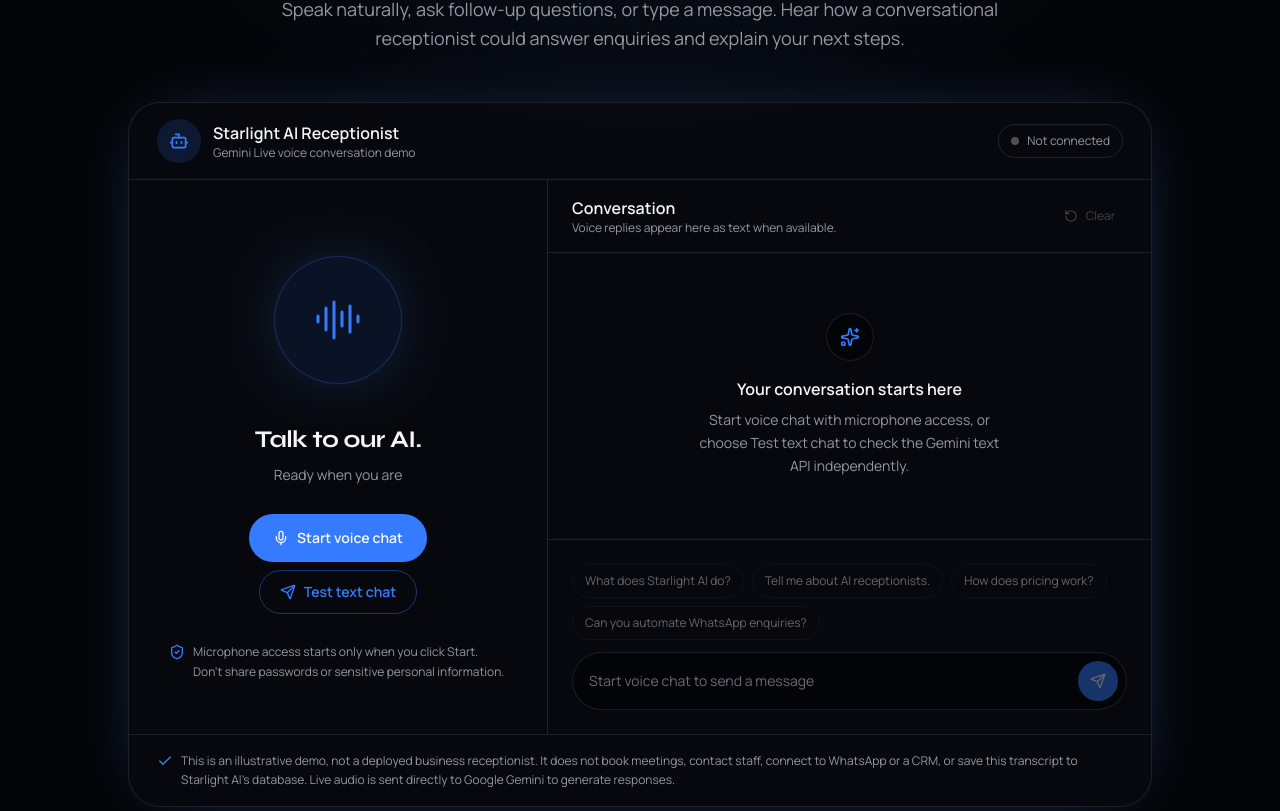
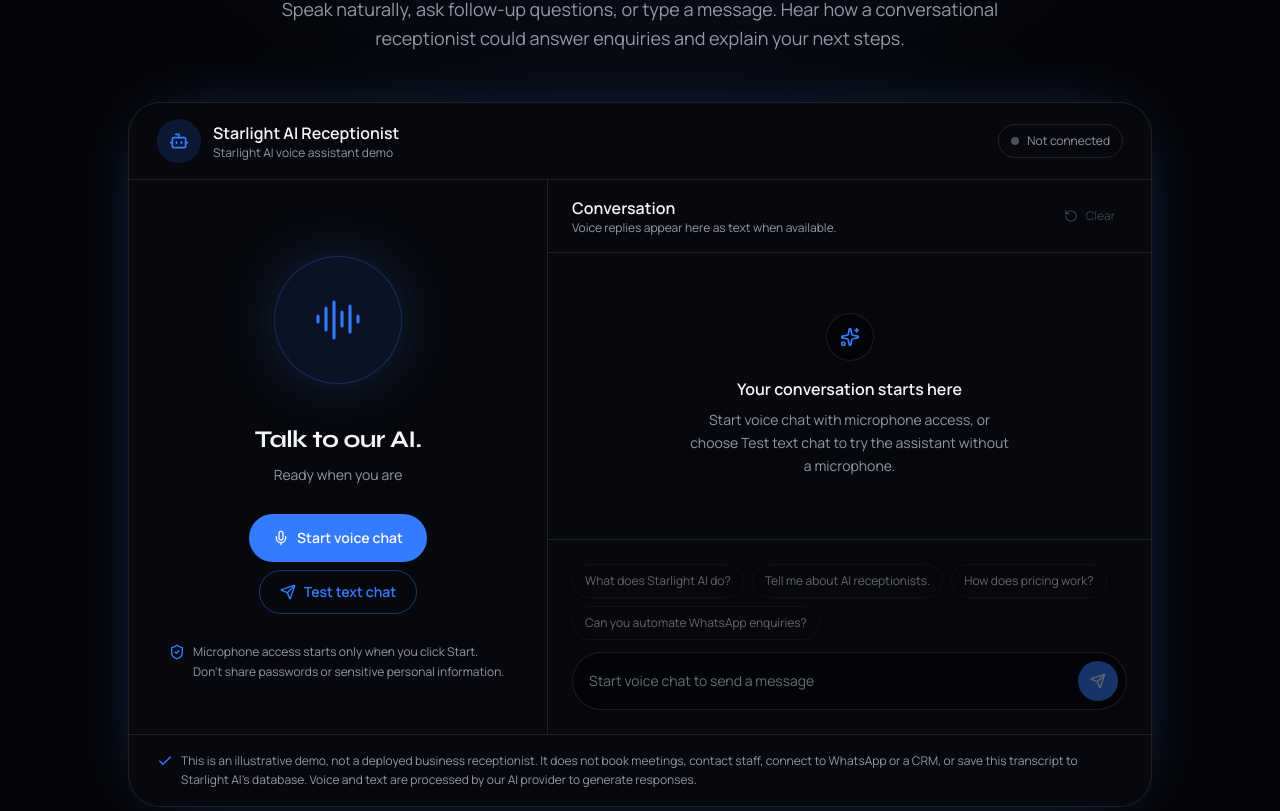
Before and after one commit to abbasimohsin392-prog/Starlight, a Next.js app: page /demo/ai-receptionist in a window 1280 px wide. Shown: the part 369-1180 px from the top of the page. Built offline with nearby package versions, Linux system fonts and the light colour scheme.

Commit message:
Remove Gemini branding from receptionist UI

```diff
--- a/components/site/voice-receptionist.tsx
+++ b/components/site/voice-receptionist.tsx
@@ -191,7 +191,7 @@ export function VoiceReceptionist() {
     cleanupSession()
     endingRef.current = false
     setStatus('connecting')
-    setStatusMessage(withMicrophone ? 'Requesting microphone and starting Gemini…' : 'Starting a text-only Gemini session…')
+    setStatusMessage(withMicrophone ? 'Requesting microphone and starting Starlight AI…' : 'Starting Starlight AI text chat…')
     setErrorMessage('')
     setTextOnlyMode(textOnly)
     setTextRequestPending(false)
@@ -204,7 +204,7 @@ export function VoiceReceptionist() {
       readyRef.current = true
       setStatus('connected')
       setStatusMessage('Text chat ready — type a question below')
-      appendMessage('assistant', 'Text-only test is ready. Ask me about Starlight AI to verify the Gemini API connection.')
+      appendMessage('assistant', 'Text-only test is ready. Ask me about Starlight AI to try the assistant.')
       return
     }
 
@@ -272,11 +272,11 @@ export function VoiceReceptionist() {
       })
       if (!tokenResponse.ok) {
         const data = await tokenResponse.json().catch(() => ({})) as { error?: string }
-        throw new Error(data.error || 'Could not create a Gemini Live session. Please try again.')
+        throw new Error(data.error || 'Could not start the voice assistant. Please try again.')
       }
 
       const tokenData = await tokenResponse.json() as { token?: string }
-      if (!tokenData.token) throw new Error('Gemini did not return a short-lived session token.')
+      if (!tokenData.token) throw new Error('The assistant could not start a secure session.')
 
       const socketUrl = 'wss://generativelanguage.googleapis.com/ws/google.ai.generativelanguage.v1beta.GenerativeService.BidiGenerateContentConstrained?access_token=' + tokenData.token
       const socket = new WebSocket(socketUrl)
@@ -316,7 +316,7 @@ export function VoiceReceptionist() {
 
             const payload = JSON.parse(raw) as GeminiMessage
             if (payload.error) {
-              setErrorMessage(payload.error.message || 'Gemini returned a voice-session error.')
+              setErrorMessage(payload.error.message || 'The assistant returned a voice-session error.')
               if (!readyRef.current) {
                 setStatus('error')
                 setStatusMessage('Voice session unavailable')
@@ -383,14 +383,14 @@ export function VoiceReceptionist() {
       socket.onerror = () => {
         setStatus('error')
         setStatusMessage('Voice connection error')
-        setErrorMessage(textOnly ? 'Could not connect to Gemini text mode. The server may be rejecting the API key, model, or session configuration.' : 'Could not connect to Gemini Live. Check the server API key, model access, and network, then try again.')
+        setErrorMessage(textOnly ? 'Could not connect to the assistant. Please try again or use the text-only test.' : 'Could not connect to the voice assistant. Check your connection and try again.')
       }
       socket.onclose = () => {
         if (endingRef.current) return
         readyRef.current = false
         setStatus('error')
         setStatusMessage('Voice session ended')
-        setErrorMessage(textOnly ? 'The Gemini text session closed before it was ready. Try again or inspect the server/API error.' : 'The Gemini Live session closed. Start a new chat to continue.')
+        setErrorMessage(textOnly ? 'The assistant text session closed before it was ready. Please try again.' : 'The voice session closed. Start a new chat to continue.')
       }
     } catch (error) {
       cleanupSession()
@@ -421,7 +421,7 @@ export function VoiceReceptionist() {
       appendMessage('visitor', text)
       setDraft('')
       setErrorMessage('')
-      setStatusMessage('Asking Gemini…')
+      setStatusMessage('Asking Starlight AI…')
       setTextRequestPending(true)
 
       try {
@@ -432,12 +432,12 @@ export function VoiceReceptionist() {
           cache: 'no-store',
         })
         const data = await response.json().catch(() => ({})) as { reply?: string; error?: string }
-        if (!response.ok) throw new Error(data.error || `Gemini text request failed (HTTP ${response.status}).`)
-        if (!data.reply) throw new Error('Gemini returned an empty reply. Please try again.')
+        if (!response.ok) throw new Error(data.error || `Assistant request failed (HTTP ${response.status}).`)
+        if (!data.reply) throw new Error('The assistant returned an empty reply. Please try again.')
         appendMessage('assistant', data.reply)
         setStatusMessage('Text chat ready — type another question')
       } catch (error) {
-        setErrorMessage(error instanceof Error ? error.message : 'Could not reach Gemini text mode.')
+        setErrorMessage(error instanceof Error ? error.message : 'Could not reach the assistant.')
         setStatusMessage('Text chat request failed — you can retry')
       } finally {
         setTextRequestPending(false)
@@ -484,7 +484,7 @@ export function VoiceReceptionist() {
           <span className="flex size-11 items-center justify-center rounded-2xl bg-primary/15 text-primary"><Bot className="size-5" /></span>
           <div>
             <p className="font-semibold">Starlight AI Receptionist</p>
-            <p className="text-xs text-muted-foreground">Gemini Live voice conversation demo</p>
+            <p className="text-xs text-muted-foreground">Starlight AI voice assistant demo</p>
           </div>
         </div>
         <div className="inline-flex items-center gap-2 rounded-full border border-border px-3 py-2 text-xs text-muted-foreground">
@@ -536,7 +536,7 @@ export function VoiceReceptionist() {
 
         <div className="flex min-h-[460px] flex-col">
           <div className="flex items-center justify-between gap-3 border-b border-border px-5 py-4 md:px-6">
-            <div><p className="font-semibold">Conversation</p><p className="text-xs text-muted-foreground">{textOnlyMode ? 'Text-only Gemini API test — no microphone required.' : 'Voice replies appear here as text when available.'}</p></div>
+            <div><p className="font-semibold">Conversation</p><p className="text-xs text-muted-foreground">{textOnlyMode ? 'Text-only assistant test — no microphone required.' : 'Voice replies appear here as text when available.'}</p></div>
             <button type="button" onClick={resetTranscript} disabled={messages.length === 0 && !liveTranscript} className="inline-flex items-center gap-2 rounded-full px-3 py-2 text-xs text-muted-foreground transition-colors hover:text-foreground disabled:opacity-40" aria-label="Clear conversation transcript"><RotateCcw className="size-3.5" /> Clear</button>
           </div>
 
@@ -545,7 +545,7 @@ export function VoiceReceptionist() {
               <div className="flex h-full min-h-[230px] flex-col items-center justify-center text-center">
                 <span className="flex size-12 items-center justify-center rounded-2xl border border-border bg-background text-primary"><Sparkles className="size-5" /></span>
                 <p className="mt-4 font-semibold">Your conversation starts here</p>
-                <p className="mt-2 max-w-xs text-sm leading-relaxed text-muted-foreground">Start voice chat with microphone access, or choose Test text chat to check the Gemini text API independently.</p>
+                <p className="mt-2 max-w-xs text-sm leading-relaxed text-muted-foreground">Start voice chat with microphone access, or choose Test text chat to try the assistant without a microphone.</p>
               </div>
             )}
             {messages.map((message) => (
@@ -572,7 +572,7 @@ export function VoiceReceptionist() {
               {suggestions.map((suggestion) => <button key={suggestion} type="button" onClick={() => sendText(suggestion)} disabled={!connected} className="rounded-full border border-border px-3 py-2 text-left text-xs transition-colors hover:border-primary/50 hover:text-primary disabled:cursor-not-allowed disabled:opacity-40">{suggestion}</button>)}
             </div>
             <form onSubmit={(event) => { event.preventDefault(); sendText(draft) }} className="flex items-center gap-2 rounded-2xl border border-border bg-background p-2 pl-4 focus-within:border-primary/60">
-              <input value={draft} onChange={(event) => setDraft(event.target.value)} maxLength={700} disabled={!connected || textRequestPending} placeholder={connected ? (textOnlyMode ? 'Type a message to test Gemini…' : 'Type a message…') : 'Start voice chat to send a message'} className="min-w-0 flex-1 bg-transparent py-2 text-sm outline-none placeholder:text-muted-foreground/70 disabled:cursor-not-allowed" aria-label="Message the AI receptionist" />
+              <input value={draft} onChange={(event) => setDraft(event.target.value)} maxLength={700} disabled={!connected || textRequestPending} placeholder={connected ? (textOnlyMode ? 'Type a message to test the assistant…' : 'Type a message…') : 'Start voice chat to send a message'} className="min-w-0 flex-1 bg-transparent py-2 text-sm outline-none placeholder:text-muted-foreground/70 disabled:cursor-not-allowed" aria-label="Message the AI receptionist" />
               <button type="submit" disabled={!connected || !draft.trim() || textRequestPending} aria-label="Send message" className="flex size-10 shrink-0 items-center justify-center rounded-xl bg-primary text-primary-foreground transition-opacity disabled:cursor-not-allowed disabled:opacity-40"><Send className="size-4" /></button>
             </form>
           </div>
@@ -581,7 +581,7 @@ export function VoiceReceptionist() {
 
       <div className="flex items-start gap-2 border-t border-border px-5 py-4 text-xs leading-relaxed text-muted-foreground md:px-7">
         <Check className="mt-0.5 size-4 shrink-0 text-primary" />
-        <p>This is an illustrative demo, not a deployed business receptionist. It does not book meetings, contact staff, connect to WhatsApp or a CRM, or save this transcript to Starlight AI’s database. Live audio is sent directly to Google Gemini to generate responses.</p>
+        <p>This is an illustrative demo, not a deployed business receptionist. It does not book meetings, contact staff, connect to WhatsApp or a CRM, or save this transcript to Starlight AI’s database. Voice and text are processed by our AI provider to generate responses.</p>
       </div>
     </section>
   )
```
